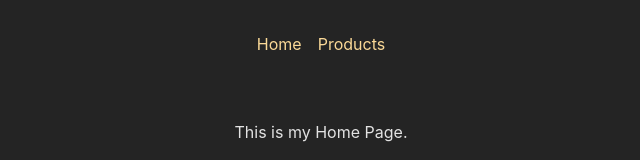
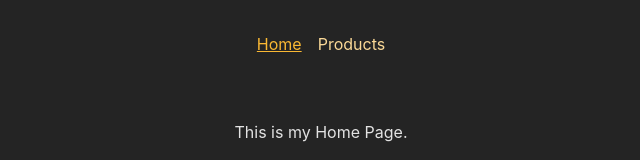
Before and after one commit to ajewoleOlugbenga/react-router, a React (Create React App) app: page / in a window 1280 px wide. Shown: the top 160 px of the page, without its empty margins (319-959 px from the left). Built offline with nearby package versions, Linux system fonts and the light colour scheme.

Commit message:
working with NavLink instead of Link as a tag to for our links

```diff
--- a/src/components/mainnavigation/MainNavigation.js
+++ b/src/components/mainnavigation/MainNavigation.js
@@ -1,4 +1,4 @@
-import { Link } from "react-router-dom";
+import { NavLink } from "react-router-dom";
 import classes from "./MainNavigation.module.css";
 
 export default function MainNavigation() {
@@ -7,10 +7,26 @@
       <nav>
         <ul className={classes.list}>
           <li>
-            <Link to="/">Home</Link>
+            <NavLink
+              to="/"
+              className={({ isActive }) =>
+                isActive ? classes.active : undefined
+              }
+              end={true}
+            >
+              Home
+            </NavLink>
           </li>
           <li>
-            <Link to="/products">Products</Link>
+            <NavLink
+              to="/products"
+              className={({ isActive }) =>
+                isActive ? classes.active : undefined
+              }
+              end={false}
+            >
+              Products
+            </NavLink>
           </li>
         </ul>
       </nav>
```
